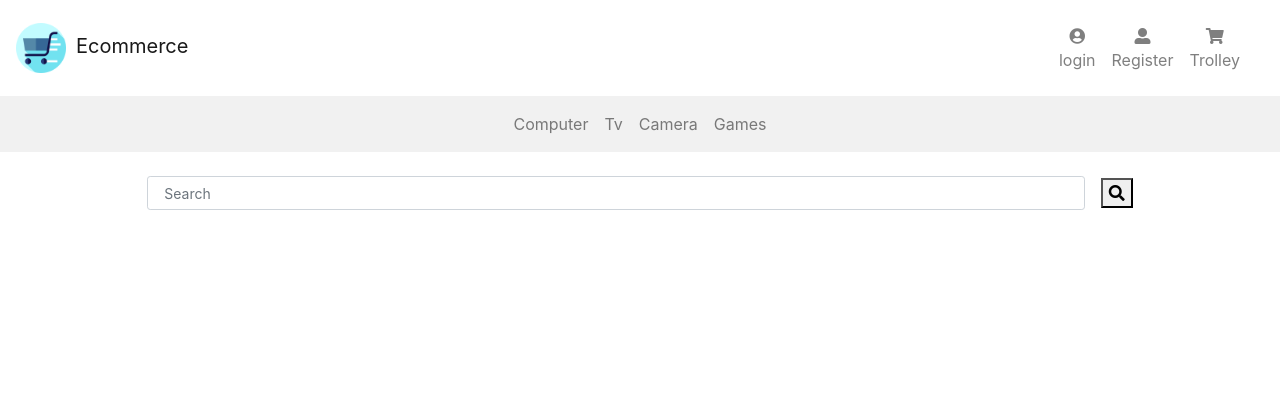
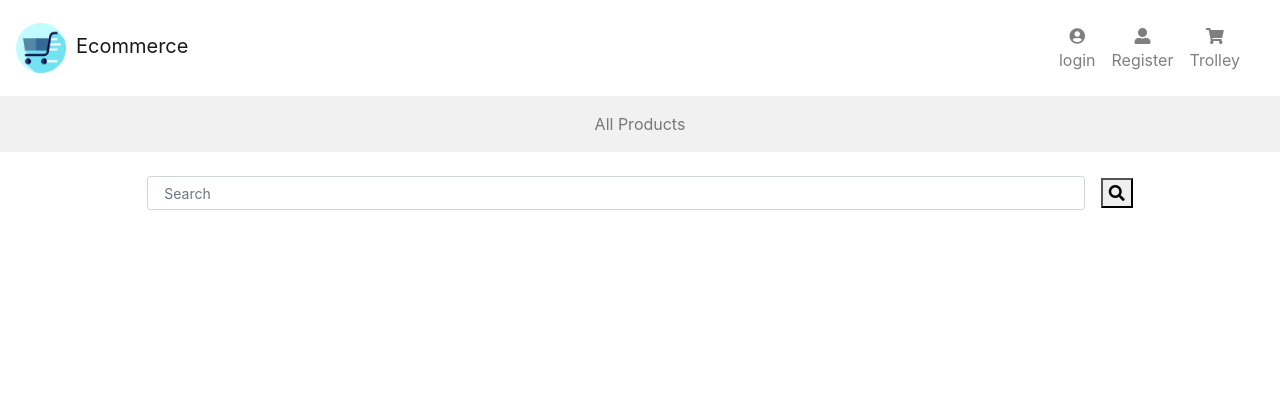
Before and after one commit to Luciano-Lima/ecommerce, a Django app: template products/templates/products.html in a window 1280 px wide. Shown: the top 420 px of the page. Run offline with Django 3.2, Linux system fonts and the light colour scheme; the template is opened without the code that fills it, so the values that code supplies are empty; some libraries are stand-ins or nearby versions.

Commit message:
Added a slug category to a def home

```diff
--- a/ecommerce/urls.py
+++ b/ecommerce/urls.py
@@ -21,14 +21,14 @@ from products import urls as products_urls
 from cart import urls as cart_urls
 from search import urls as search_urls
 from checkout import urls as checkout_urls
-from products.views import returns_all_products
+from products.views import home
 from django.views import static
 from .settings import MEDIA_ROOT
 
 
 urlpatterns = [
     url(r'^admin/', admin.site.urls),
-    url(r'^$', index, name="index"),
+    url(r'^$', home, name="home"),
     url(r'^accounts/', include(accounts_urls)),
     url(r'^products/', include(products_urls)),
     url(r'^cart/', include(cart_urls)),
--- a/products/templates/products.html
+++ b/products/templates/products.html
@@ -1,4 +1,5 @@
 {% extends 'base.html' %}
+
 
 {% block content %}
 <div class="container">
@@ -8,8 +9,8 @@
             <div class="card text-center">
                 <img class="card-img-top" src="{{ product.image.url }}" alt="produto image">
                 <div class="card-body text-center">
-                    <h3 class="product-name">{{ product.name }}</h3>
-                    <p class="product-description">{{ product.description | truncatechars:250 }}</p>
+                    <h5 class="product-name">{{ product.name }}</h5>
+                    <!-- <p class="product-description">{{ product.description | truncatechars:250 }}</p> -->
                     <span><i class="fas fa-pound-sign"></i></span>
                     <span>{{ product.price }}</span>
                 </div>
--- a/templates/base.html
+++ b/templates/base.html
@@ -27,7 +27,7 @@
     <header>
         <!-- Navegation -->
         <nav class="navbar navbar-expand-md navbar-light">
-            <a class="navbar-brand" href="#"><img src="/static/img/logo.png" class="d-inline-block align-center">Ecommerce</a>
+            <a class="navbar-brand" href="/"><img src="/static/img/logo.png" class="d-inline-block align-center">Ecommerce</a>
             <button class="navbar-toggler" type="button" data-toggle="collapse" data-target="#navbarsExampleDefault" aria-controls="navbarsExampleDefault" aria-expanded="false" aria-label="Toggle navigation">
                 <span class="navbar-toggler-icon"></span>
             </button>
@@ -94,23 +94,19 @@
         </div>
         {% endif %}
     </header>
-        <!-- All products navegation -->
+        <!-- Dynamically generates the products navegation -->
     <nav class="navbar navbar-expand navbar-light bg-light justify-content-center ">
         <ul class="navbar-nav text-center">
+            <a class="nav-link" href="{% url 'home' %}">All Products</a>
+            {% for category in cats_links %}
             <li class="nav-item">
-                <a class=" nav-link" href="#">Computer</a>
-            </li>
-            <li class="nav-item">
-                <a class="nav-link" href="#">Tv</a>
-            </li>
-            <li class="nav-item">
-                <a class="nav-link" href="#">Camera</a>
-            </li>
-            <li class="nav-item">
-                <a class="nav-link" href="#">Games</a>
+                <a class="nav-link" href="{{category.get_url}}">{{category.name}}</a>
+            {% endfor %}
             </li>
         </ul>
     </nav>
+
+
     <!-- Desktop search form -->
     <div id="desktop-header-search">
         <div class="col-md-12 mb-4 mt-4 align-center">
@@ -120,7 +116,10 @@
             </form>
         </div>
     </div>
+
     {% block content %}{% endblock %}
+
+
     <!-- Footer -->
         <footer class="fixed-bottom align-center bg-light pt-4">
             <div class="container">
--- /dev/null
+++ b/templates/home.html
@@ -0,0 +1,5 @@
+{% extends 'base.html' %}
+
+{% block content %}
+
+{% endblock %}
```
Also changed, not shown: products/urls.py (+7 -2 lines), products/views.py (+12 -7 lines), products/migrations/0001_initial.py, products/migrations/0002_auto_20200105_1938.py, products/migrations/0003_auto_20200112_2258.py, products/migrations/0004_auto_20200302_1956.py (added). Lines whose indentation alone changed are shown as unchanged.
